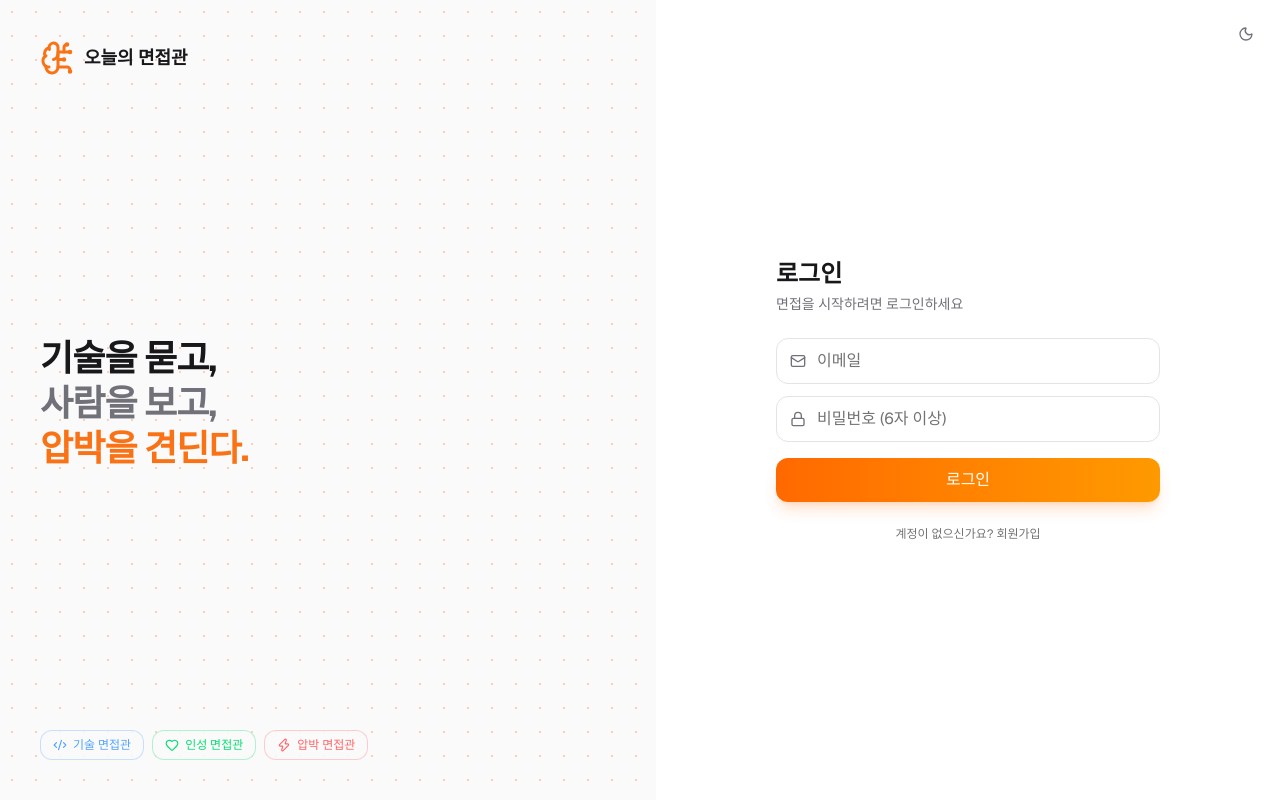
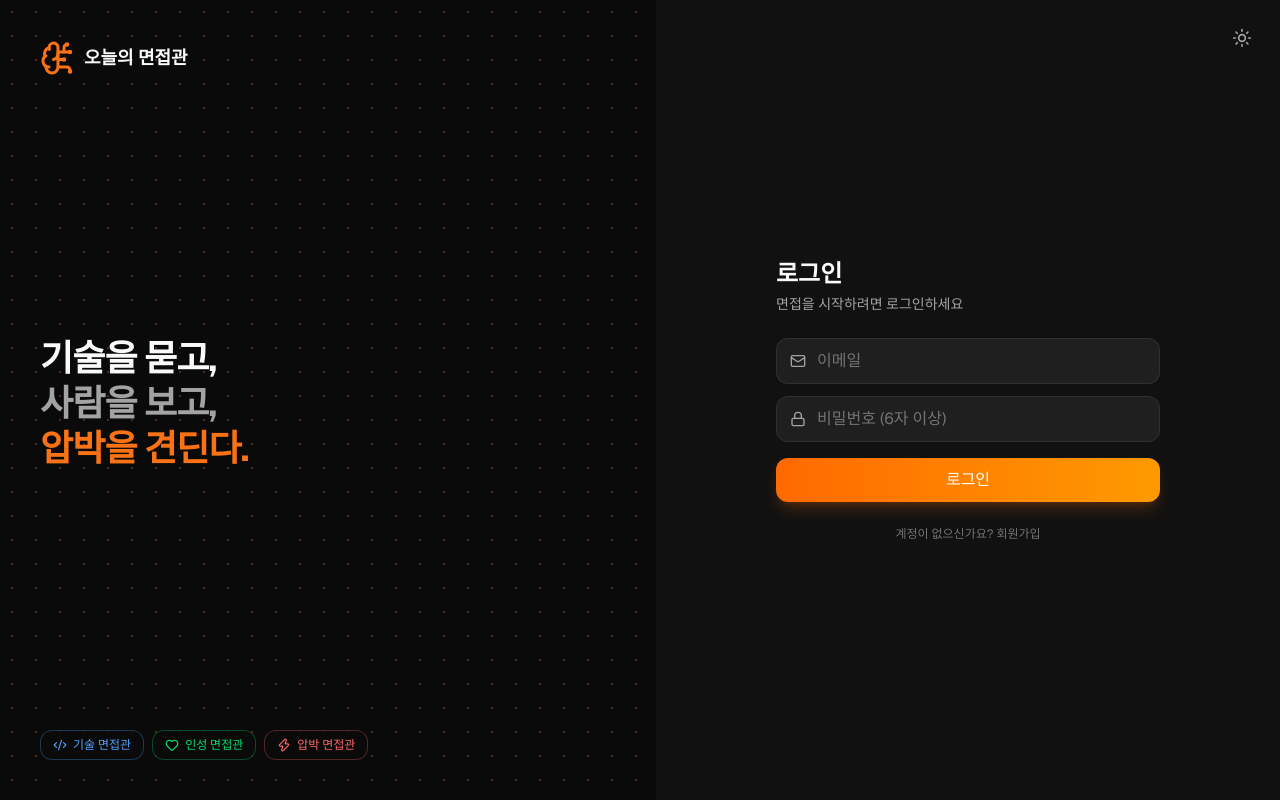
Before and after one commit to gitae-practice/Project6, a Next.js app: page / in a window 1280 px wide. Built offline with nearby package versions, Linux system fonts and the light colour scheme; no server answers.

Commit message:
기본 테마 다크모드로 정정 + 헤더 아이콘 버튼 크기 확대
- ThemeToggle 기본값을 라이트에서 다크로 정정 (저장된 값 있으면 그 값 우선)
- 토글/로그아웃/햄버거 버튼이 작아서 안 보인다는 피드백 반영, h-9→h-11 · 아이콘 h-4→h-5

```diff
--- a/src/components/DashboardChrome.tsx
+++ b/src/components/DashboardChrome.tsx
@@ -27,7 +27,7 @@ export function DashboardChrome({
           type="button"
           onClick={() => setIsSidebarOpen(true)}
           aria-label="메뉴 열기"
-          className="flex h-9 w-9 items-center justify-center rounded-lg text-muted transition-colors hover:bg-border hover:text-accent"
+          className="flex h-11 w-11 items-center justify-center rounded-lg text-muted transition-colors hover:bg-border hover:text-accent"
         >
           <Menu className="h-5 w-5" />
         </button>
--- a/src/components/LogoutButton.tsx
+++ b/src/components/LogoutButton.tsx
@@ -19,9 +19,9 @@ export function LogoutButton() {
       onClick={handleLogout}
       aria-label="로그아웃"
       title="로그아웃"
-      className="flex h-9 w-9 items-center justify-center rounded-lg text-muted transition-colors hover:bg-border hover:text-accent"
+      className="flex h-11 w-11 items-center justify-center rounded-lg text-muted transition-colors hover:bg-border hover:text-accent"
     >
-      <LogOut className="h-4 w-4" />
+      <LogOut className="h-5 w-5" />
     </button>
   );
 }
--- a/src/components/ThemeToggle.tsx
+++ b/src/components/ThemeToggle.tsx
@@ -22,11 +22,10 @@ export function ThemeToggle() {
     moonRef.current?.classList.toggle("hidden", dark);
   }
 
-  // 기본 테마는 라이트모드 — 시스템이 다크모드여도 사용자가 직접 토글하기 전까지는 라이트로 시작한다.
-  // (localStorage에 저장된 값이 있으면 그 값을 그대로 따른다)
+  // 기본 테마는 다크모드 — localStorage에 저장된 값이 있으면 그 값을 우선한다.
   useEffect(() => {
     const stored = localStorage.getItem("theme");
-    applyTheme(stored === "dark");
+    applyTheme(stored ? stored === "dark" : true);
   }, []);
 
   function toggle() {
@@ -41,13 +40,13 @@ export function ThemeToggle() {
       onClick={toggle}
       aria-label="테마 전환"
       title="테마 전환"
-      className="flex h-9 w-9 items-center justify-center rounded-lg text-muted transition-colors hover:bg-border hover:text-accent"
+      className="flex h-11 w-11 items-center justify-center rounded-lg text-muted transition-colors hover:bg-border hover:text-accent"
     >
       <span ref={sunRef} className="hidden">
-        <Sun className="h-4 w-4" />
+        <Sun className="h-5 w-5" />
       </span>
       <span ref={moonRef}>
-        <Moon className="h-4 w-4" />
+        <Moon className="h-5 w-5" />
       </span>
     </button>
   );
```
Also changed, not shown: 1 other file (tests, documents, lock files or other folders).
